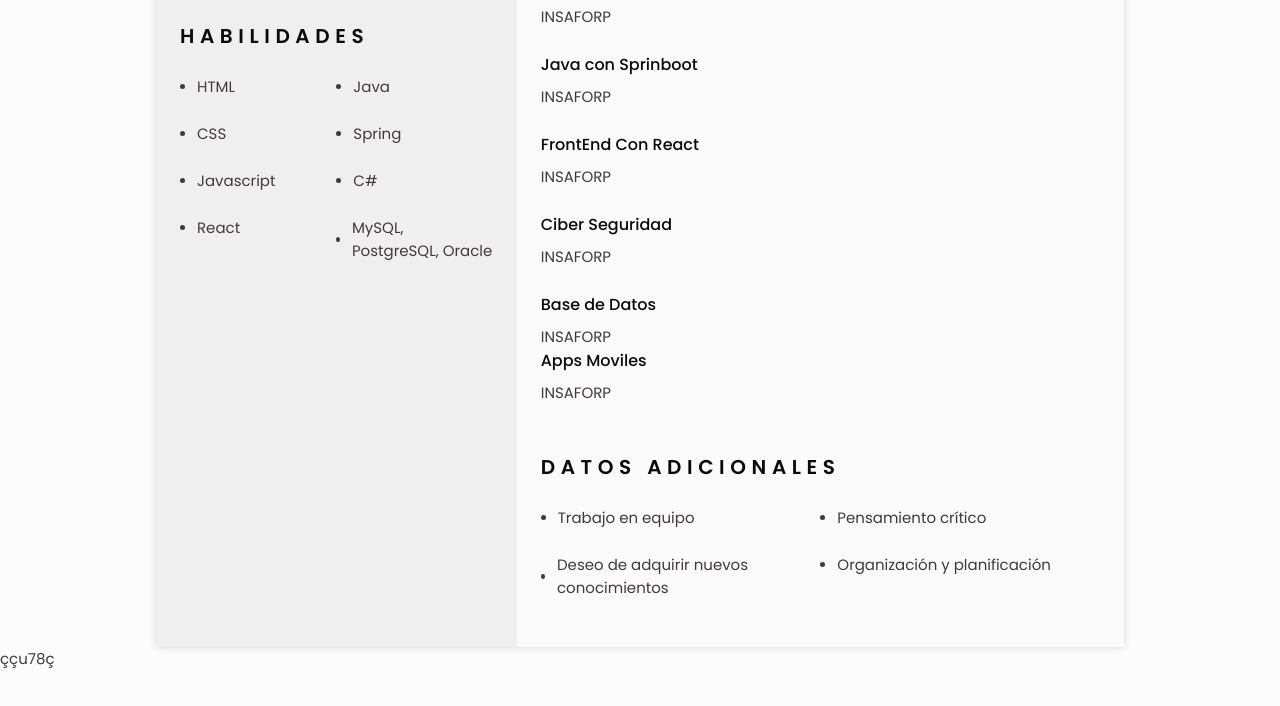
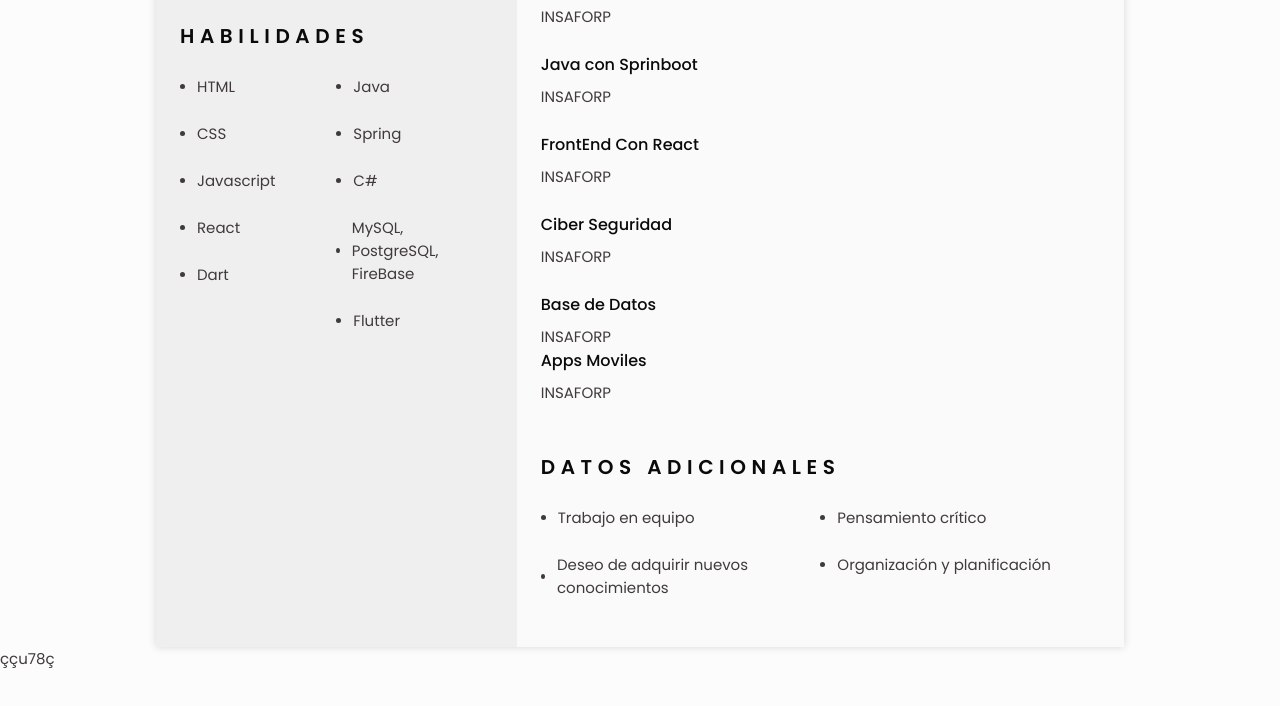
Before and after one commit to Byron-Gomez/Cv_ByronGomez, a website: page index.html in a window 1280 px wide. Shown: the part 778-1484 px from the top of the page. Drawn offline with nearby package versions, Linux system fonts and the light colour scheme.

Commit message:
se agrego nuevas habilidades

```diff
--- a/index.html
+++ b/index.html
@@ -191,6 +191,9 @@
                 <li class="skills__name">
                   <span class="skills__circle"></span> React
                 </li>
+                <li class="skills__name">
+                  <span class="skills__circle"></span> Dart
+                </li>
               </ul>
 
               <ul class="skills__data">
@@ -204,7 +207,10 @@
                   <span class="skills__circle"></span> C#
                 </li>
                 <li class="skills__name">
-                  <span class="skills__circle"></span> MySQL, PostgreSQL, Oracle
+                  <span class="skills__circle"></span> MySQL, PostgreSQL, FireBase
+                </li>
+                <li class="skills__name">
+                  <span class="skills__circle"></span> Flutter
                 </li>
               </ul>
             </div>
```
